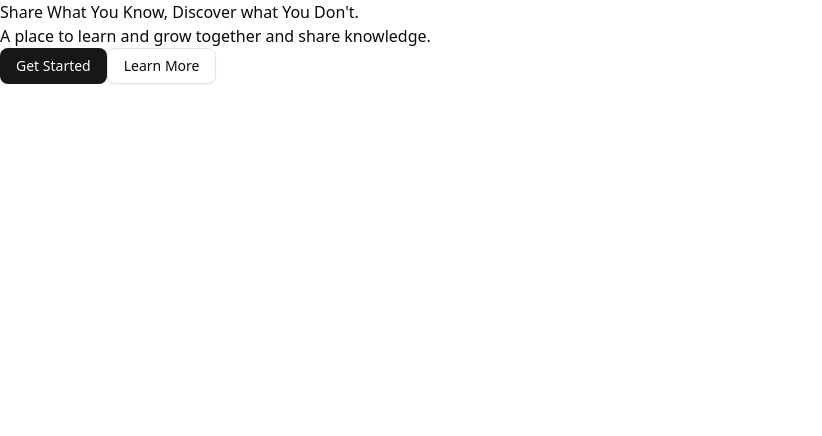
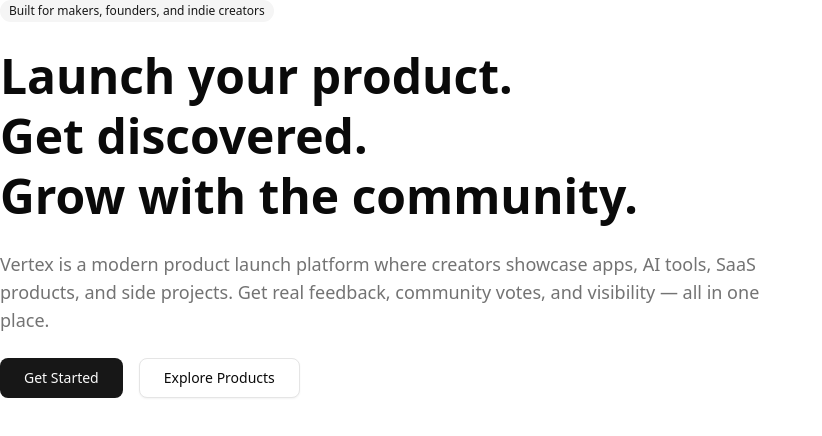
Before and after one commit to bijaya-dev07/Vertex, a Next.js app in the folder vertex/: page / in a window 1280 px wide. Shown: the top 436 px of the page, without its empty margins (0-822 px from the left). Built offline with nearby package versions, Linux system fonts and the light colour scheme.

Commit message:
feat: redesign Home page layout and update content for better engagement

```diff
--- a/vertex/app/page.tsx
+++ b/vertex/app/page.tsx
@@ -1,12 +1,31 @@
+import { Badge } from "@/components/ui/badge";
 import { Button } from "@/components/ui/button";
 
 export default function Home() {
   return (
-    <div>
-      <h1>Share What You Know, Discover what You Don&apos;t.</h1>
-      <p>A place to learn and grow together and share knowledge.</p>
-      <Button>Get Started</Button>
-      <Button variant="outline">Learn More</Button>
-    </div>
+    <section className="flex flex-col items-start gap-6 max-w-3xl">
+      <Badge variant="secondary">
+        Built for makers, founders, and indie creators
+      </Badge>
+
+      <h1 className="text-4xl md:text-5xl font-bold leading-tight">
+        Launch your product.<br />
+        Get discovered.<br />
+        Grow with the community.
+      </h1>
+
+      <p className="text-muted-foreground text-lg">
+        Vertex is a modern product launch platform where creators showcase
+        apps, AI tools, SaaS products, and side projects. Get real feedback,
+        community votes, and visibility — all in one place.
+      </p>
+
+      <div className="flex gap-4">
+        <Button size="lg">Get Started</Button>
+        <Button size="lg" variant="outline">
+          Explore Products
+        </Button>
+      </div>
+    </section>
   );
 }
```
